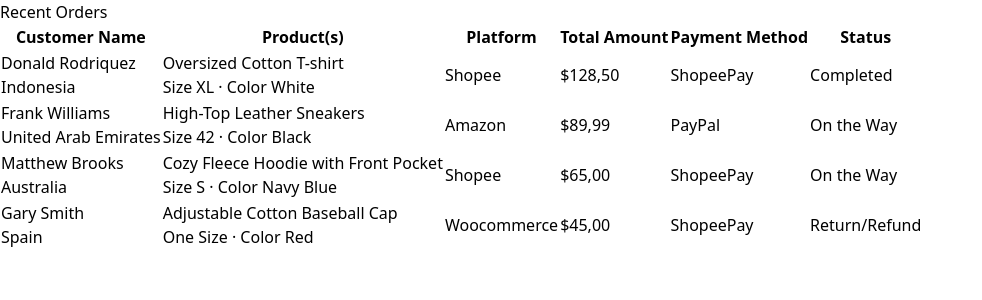
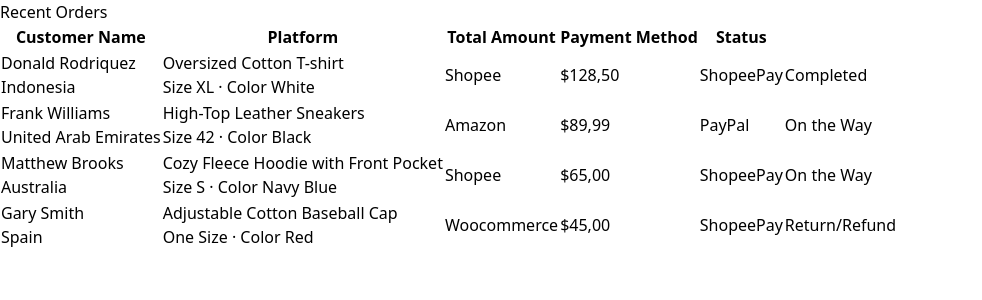
Before and after one commit to kAhA-hereeeee/entry, a React (Vite) app: page / in a window 1280 px wide. Shown: the top 300 px of the page, without its empty margins (0-982 px from the left). Built offline with nearby package versions, Linux system fonts and the light colour scheme.

Commit message:
Обновил

```diff
--- a/src/components/Navbar.jsx
+++ b/src/components/Navbar.jsx
@@ -10,7 +10,6 @@ import { Link } from 'react-router-dom'
           <thead>
             <tr className="border-b">
               <th className="p-2 font-medium text-gray-600">Customer Name</th>
-              <th className="p-2 font-medium text-gray-600">Product(s)</th>
               <th className="p-2 font-medium text-gray-600">Platform</th>
               <th className="p-2 font-medium text-gray-600">Total Amount</th>
               <th className="p-2 font-medium text-gray-600">Payment Method</th>
```
